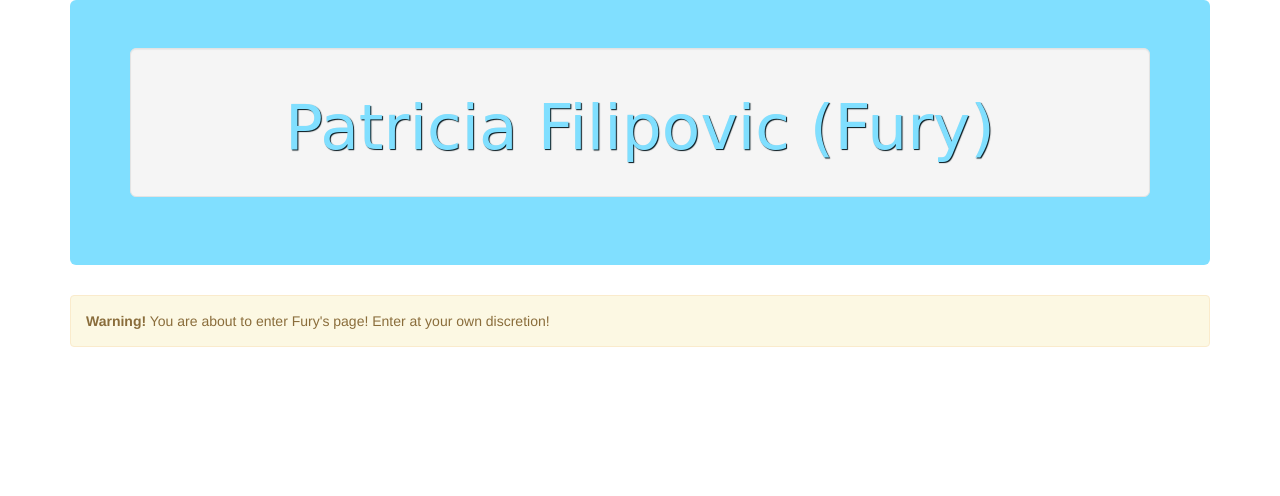
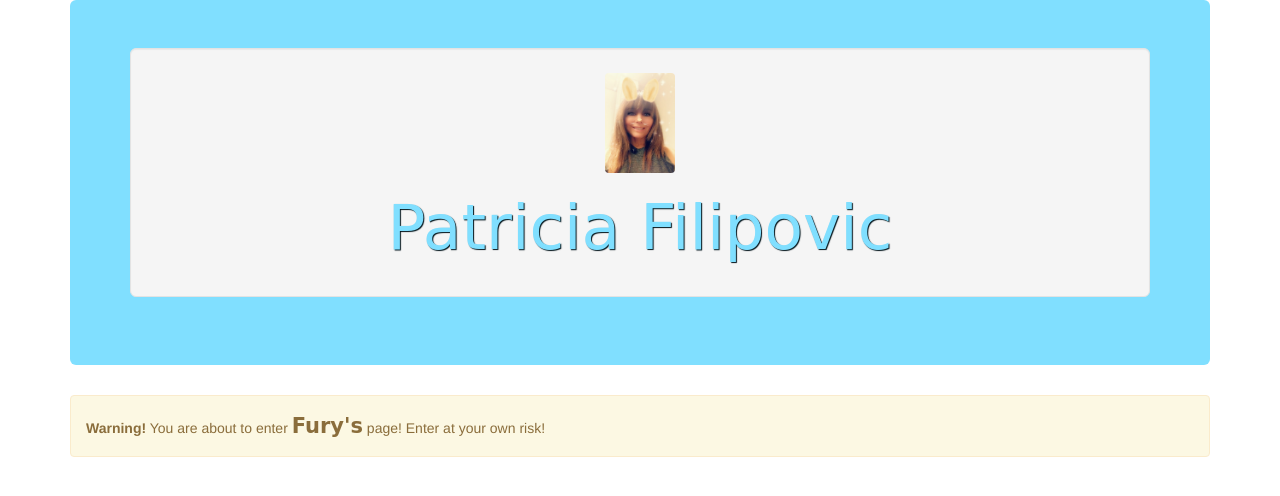
Before and after one commit to bkindtoall/fury-portfolio, a plain HTML site: page index.html in a window 1280 px wide. Drawn offline with Linux system fonts and the light colour scheme.

Commit message:
added photo, warning line with span and all with corresponding css

```diff
--- a/css/styles.css
+++ b/css/styles.css
@@ -1,8 +1,25 @@
+.container {
+  position: relative;
+}
+
 .jumbotron {
   background-color: #80dfff;
   font-family: cursive;
   text-align: center;
-  text-rendering: auto;
   text-shadow: 1px 1px 1px #00131a;
   color: #80dfff;
 }
+.photor {
+  display: block;
+  margin-left: auto;
+  margin-right: auto;
+  border-radius: 4px;
+  width: 70px;
+  height: 100px;
+  object-fit: contain;
+}
+.xbold {
+  font-weight: bolder;
+  font-size: 150%;
+  font-family: cursive;
+}
--- a/index.html
+++ b/index.html
@@ -10,11 +10,13 @@
     <div class="container">
       <div class="jumbotron">
         <div class="well well-lg">
-          <h1>Patricia Filipovic (Fury)</h1>
+
+          <img src="img/patricia.jpg" alt="Patricia photo" class="photor">
+          <h1>Patricia Filipovic</h1>
         </div>
       </div>
       <div class="alert alert-warning">
-        <strong>Warning!</strong> You are about to enter Fury's page! Enter at your own discretion!
+        <strong>Warning!</strong> You are about to enter <span class="xbold">Fury's</span> page! Enter at your own risk!
       </div>
 
     </div>
```
Also changed, not shown: img/patricia.jpg (added).
